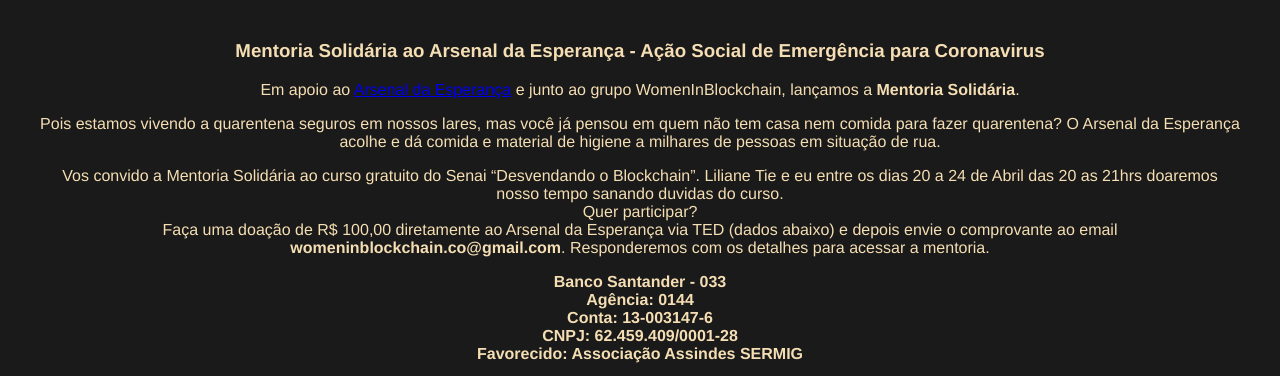
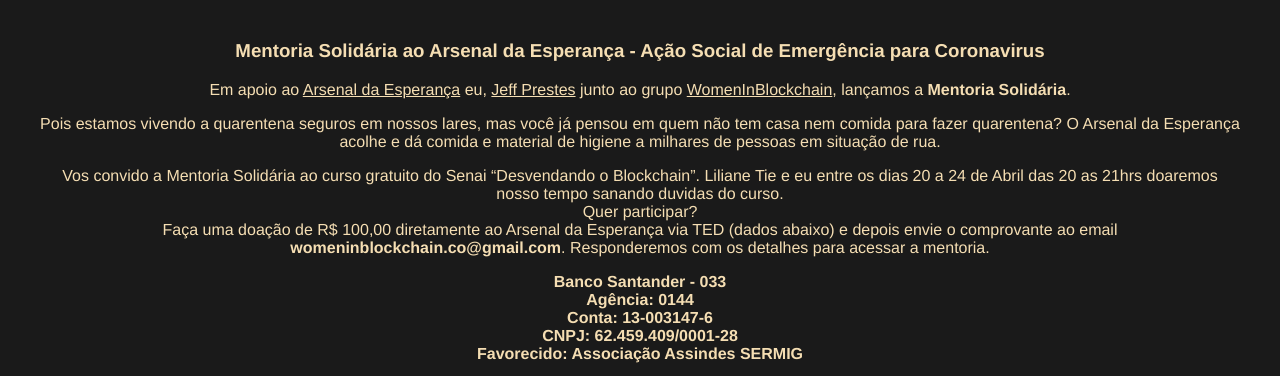
Before and after one commit to jeffprestes/mentoriasolidaria, a plain HTML site: page jeff.html in a window 1280 px wide. Shown: the top 376 px of the page. Drawn offline with Linux system fonts and the light colour scheme.

Commit message:
more personalized msg

```diff
--- a/jeff.html
+++ b/jeff.html
@@ -14,7 +14,7 @@
 				background-color: #1a1a1a;
 				text-align: center;
 			}
-			h3, p {
+			h3, p, a {
 				color: wheat;
 				font-family: 'Franklin Gothic Medium', 'Arial Narrow', Arial, sans-serif;
 			}
@@ -29,7 +29,7 @@
 				Mentoria Solidária ao Arsenal da Esperança - Ação Social de Emergência para Coronavirus
       </h3>
       <p>
-        Em apoio ao <a href="https://br.sermig.org/arsenais/arsenal-da-esperanza-sao-paulo-brasil.html" target="_blank">Arsenal da Esperança</a> e junto ao grupo WomenInBlockchain, lançamos a <strong>Mentoria Solidária</strong>.
+        Em apoio ao <a href="https://br.sermig.org/arsenais/arsenal-da-esperanza-sao-paulo-brasil.html" target="_blank">Arsenal da Esperança</a> eu, <a href="http://linkedin.com/in/jeffprestes" target="_blank">Jeff Prestes</a> junto ao grupo <a href="https://correntedemulheres.com.br/" target="_blank">WomenInBlockchain</a>, lançamos a <strong>Mentoria Solidária</strong>.
       </p>
 			<p>
 				Pois estamos vivendo a quarentena seguros em nossos lares, mas você já pensou em quem não tem casa nem comida para fazer quarentena? O Arsenal da Esperança acolhe e dá comida e material de higiene a milhares de pessoas em situação de rua.
```
